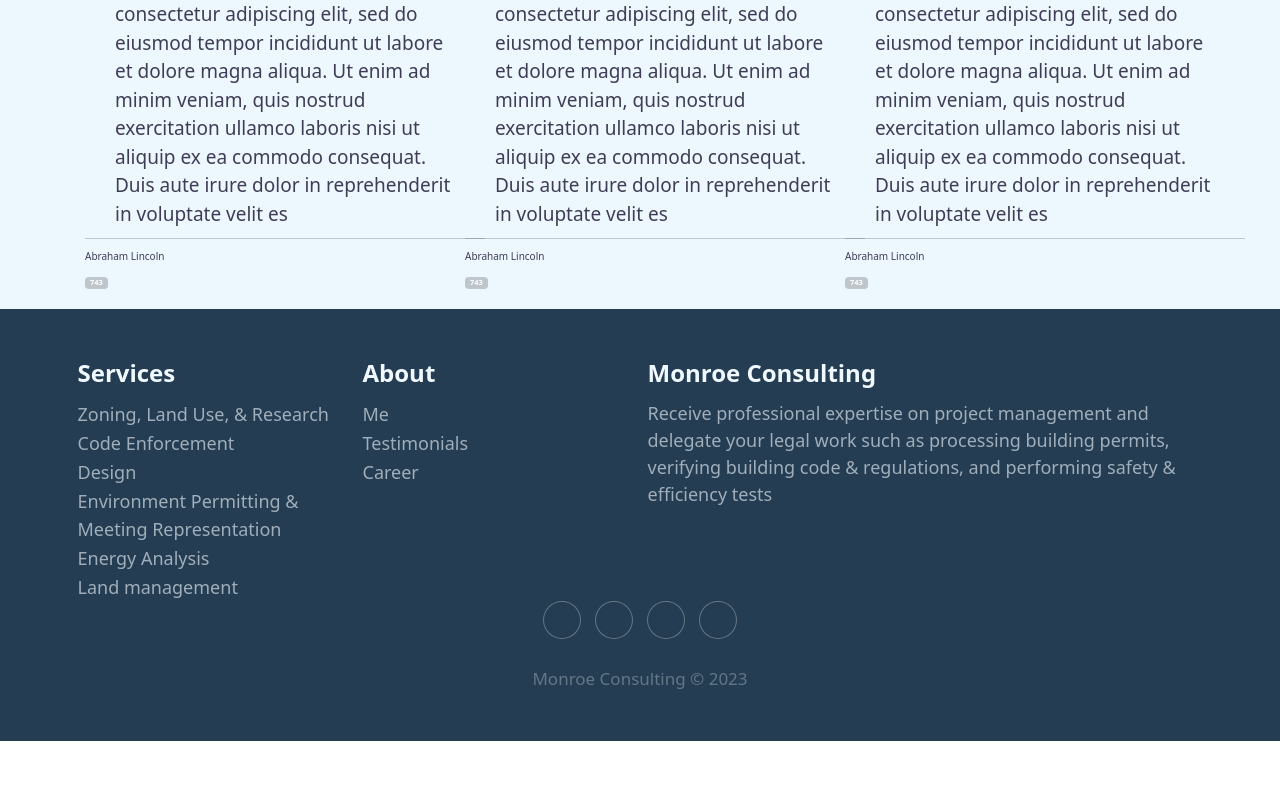
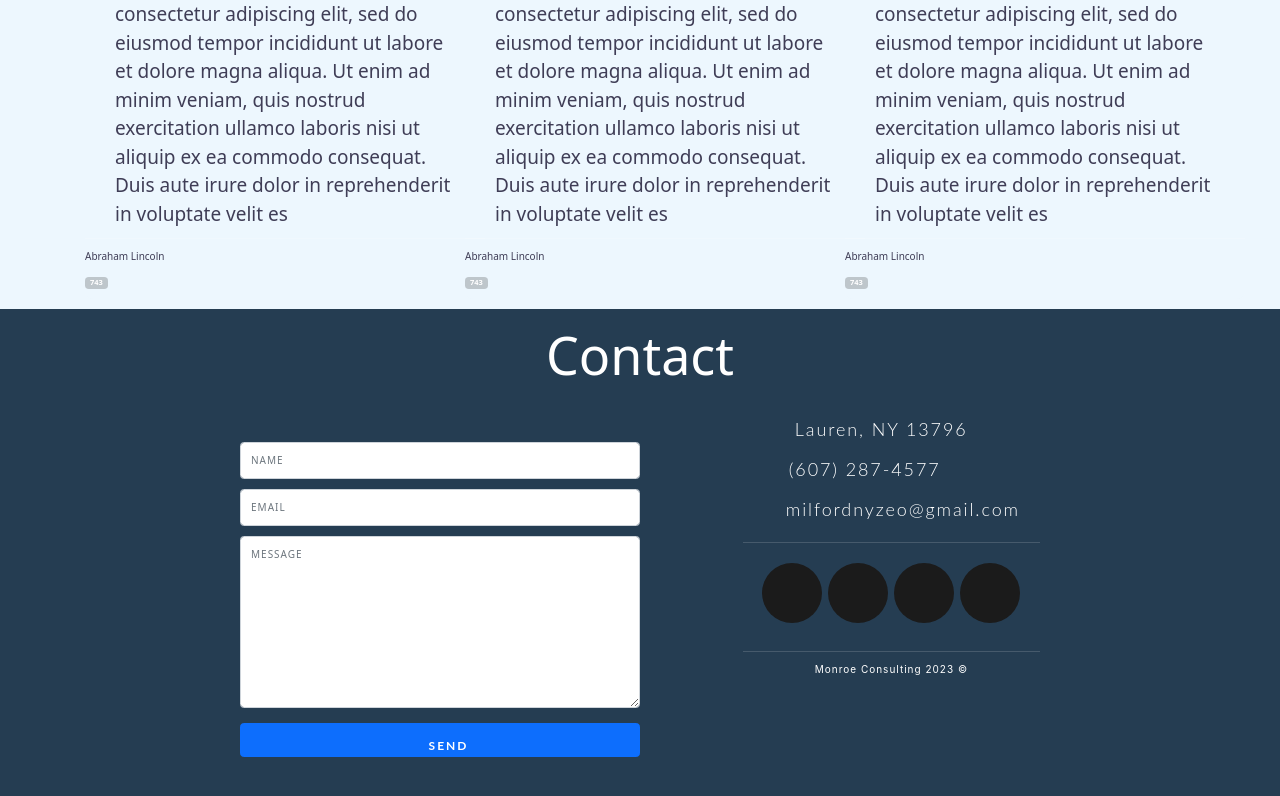
Before and after one commit to Caleb-Rogers/bmonroe-consulting, a Next.js app: page / in a window 1280 px wide. Shown: the part 2279-3075 px from the top of the page. Before the commit the page ends 3020 px from the top, so only its background shows below. Built offline with nearby package versions, Linux system fonts and the light colour scheme.

Commit message:
updated footer

```diff
--- /dev/null
+++ b/src/components/ContactMe/ContactMe.css
@@ -0,0 +1,278 @@
+body {
+  margin: 0;
+  padding: 0;
+  background-color: #253d52;
+  padding-bottom: 100px;
+}
+#contact {
+  width: 100%;
+  height: 100%;
+  background-color: #253d52;
+}
+
+.section-header {
+  text-align: center;
+  margin: 0 auto;
+  padding: 40px 0;
+  font: 300 60px;
+  color: #fff;
+  text-transform: uppercase;
+  letter-spacing: 6px;
+}
+
+.contact-wrapper {
+  display: flex;
+  flex-direction: row;
+  justify-content: space-between;
+  margin: 0 auto;
+  padding: 20px;
+  position: relative;
+  max-width: 840px;
+  background-color: #253d52;
+}
+
+/* Left contact page */
+.form-horizontal {
+  /*float: left;*/
+  max-width: 400px;
+
+  font-weight: 400;
+}
+
+.form-control,
+textarea {
+  max-width: 400px;
+  background-color: #000;
+  color: #fff;
+  letter-spacing: 1px;
+}
+
+.send-button {
+  margin-top: 15px;
+  height: 34px;
+  width: 400px;
+  overflow: hidden;
+  transition: all 0.2s ease-in-out;
+}
+
+.alt-send-button {
+  width: 400px;
+  height: 34px;
+  transition: all 0.2s ease-in-out;
+}
+
+.send-text {
+  display: block;
+  margin-top: 10px;
+  font: 700 12px "Lato", sans-serif;
+  letter-spacing: 2px;
+}
+
+.alt-send-button:hover {
+  transform: translate3d(0px, -29px, 0px);
+}
+
+/* Begin Right Contact Page */
+.direct-contact-container {
+  max-width: 400px;
+}
+
+/* Location, Phone, Email Section */
+.contact-list {
+  list-style-type: none;
+  margin-left: -30px;
+  padding-right: 20px;
+}
+
+.list-item {
+  line-height: 4;
+  color: white;
+}
+
+.contact-text {
+  font: 300 18px "Lato", sans-serif;
+  letter-spacing: 1.9px;
+  color: white;
+}
+
+.place {
+  margin-left: 62px;
+}
+
+.phone {
+  margin-left: 56px;
+}
+
+.gmail {
+  margin-left: 53px;
+}
+
+.contact-text a {
+  color: white;
+  text-decoration: none;
+  transition-duration: 0.2s;
+}
+
+.contact-text a:hover {
+  color: #fff;
+  text-decoration: none;
+}
+
+/* Social Media Icons */
+.social-media-list {
+  position: relative;
+  font-size: 22px;
+  text-align: center;
+  width: 100%;
+  margin: 0 auto;
+  padding: 0;
+}
+
+.social-media-list li a {
+  color: #fff;
+}
+
+.social-media-list li {
+  position: relative;
+  display: inline-block;
+  height: 60px;
+  width: 60px;
+  margin: 10px 3px;
+  line-height: 60px;
+  border-radius: 50%;
+  color: #fff;
+  background-color: rgb(27, 27, 27);
+  cursor: pointer;
+  transition: all 0.2s ease-in-out;
+}
+
+.social-media-list li:after {
+  content: "";
+  position: absolute;
+  top: 0;
+  left: 0;
+  width: 60px;
+  height: 60px;
+  line-height: 60px;
+  border-radius: 50%;
+  opacity: 0;
+  box-shadow: 0 0 0 1px #fff;
+  transition: all 0.2s ease-in-out;
+}
+
+.social-media-list li:hover {
+  background-color: #fff;
+}
+
+.social-media-list li:hover:after {
+  opacity: 1;
+  transform: scale(1.12);
+  transition-timing-function: cubic-bezier(0.37, 0.74, 0.15, 1.65);
+}
+
+.social-media-list li:hover a {
+  color: #000;
+}
+
+.copyright {
+  font: 200 14px;
+  font-family: -apple-system, BlinkMacSystemFont, "Segoe UI", "Roboto", "Oxygen",
+    "Ubuntu", "Cantarell", "Fira Sans", "Droid Sans", "Helvetica Neue",
+    sans-serif;
+  color: white;
+  letter-spacing: 1px;
+  text-align: center;
+}
+
+hr {
+  border-color: rgba(255, 255, 255, 0.6);
+}
+
+/* Begin Media Queries*/
+@media screen and (max-width: 850px) {
+  .contact-wrapper {
+    display: flex;
+    flex-direction: column;
+  }
+  .direct-contact-container,
+  .form-horizontal {
+    margin: 0 auto;
+  }
+
+  .direct-contact-container {
+    margin-top: 60px;
+    max-width: 300px;
+  }
+  .social-media-list li {
+    height: 60px;
+    width: 60px;
+    line-height: 60px;
+  }
+  .social-media-list li:after {
+    width: 60px;
+    height: 60px;
+    line-height: 60px;
+  }
+}
+
+@media screen and (max-width: 569px) {
+  .direct-contact-container,
+  .form-wrapper {
+    float: none;
+    margin: 0 auto;
+  }
+  .form-control,
+  textarea {
+    margin: 0 auto;
+  }
+
+  .name,
+  .email,
+  textarea {
+    width: 280px;
+  }
+
+  .direct-contact-container {
+    margin-top: 60px;
+    max-width: 280px;
+  }
+  .social-media-list {
+    left: 0;
+  }
+  .social-media-list li {
+    height: 55px;
+    width: 55px;
+    line-height: 55px;
+    font-size: 2rem;
+  }
+  .social-media-list li:after {
+    width: 55px;
+    height: 55px;
+    line-height: 55px;
+  }
+}
+
+@media screen and (max-width: 410px) {
+  .send-button {
+    width: 99%;
+  }
+}
+.form-horizontal {
+  /*float: left;*/
+  max-width: 400px;
+
+  font-weight: 400;
+  margin-top: 30px; /* add margin-top to create gap */
+}
+
+.form-control,
+textarea {
+  max-width: 400px;
+  background-color: #fff; /* change background color to white */
+  color: #000; /* change text color to black */
+  letter-spacing: 1px;
+  padding: 10px; /* add padding for better spacing */
+}
+.form-group input {
+  margin-bottom: 10px;
+}
--- /dev/null
+++ b/src/components/ContactMe/ContactMe.js
@@ -0,0 +1,112 @@
+function ContactMe() {
+  return (
+    <div>
+      <section id="contact">
+        <h1 className="text-center section-heading-white pt-4">Contact</h1>
+        <div className="contact-wrapper">
+          {/* Left contact page */}
+          <form id="contact-form" className="form-horizontal" role="form">
+            <div className="form-group">
+              <div className="col-sm-12">
+                <input
+                  type="text"
+                  className="form-control"
+                  id="name"
+                  placeholder="NAME"
+                  name="name"
+                  required
+                />
+              </div>
+            </div>
+            <div className="form-group">
+              <div className="col-sm-12">
+                <input
+                  type="email"
+                  className="form-control"
+                  id="email"
+                  placeholder="EMAIL"
+                  name="email"
+                  required
+                />
+              </div>
+            </div>
+            <textarea
+              className="form-control"
+              rows="10"
+              placeholder="MESSAGE"
+              name="message"
+              required
+            ></textarea>
+            <button
+              className="btn btn-primary send-button"
+              id="submit"
+              type="submit"
+              value="SEND"
+            >
+              <div className="alt-send-button">
+                <i className="fa fa-paper-plane"></i>
+                <span className="send-text">SEND</span>
+              </div>
+            </button>
+          </form>
+          {/* End of Left contact page */}
+          <div className="direct-contact-container">
+            <ul className="contact-list">
+              <li className="list-item">
+                <i className="fa fa-map-marker fa-2x">
+                  <span className="contact-text place">Lauren, NY 13796</span>
+                </i>
+              </li>
+              <li className="list-item">
+                <i className="fa fa-phone fa-2x">
+                  <span className="contact-text phone">
+                    <a href="tel:1-212-555-5555" title="Give me a call">
+                      (607) 287-4577
+                    </a>
+                  </span>
+                </i>
+              </li>
+              <li className="list-item">
+                <i className="fa fa-envelope fa-2x">
+                  <span className="contact-text gmail">
+                    <a href="mailto:#" title="Send me an email">
+                      milfordnyzeo@gmail.com
+                    </a>
+                  </span>
+                </i>
+              </li>
+            </ul>
+            <hr />
+            <ul className="social-media-list">
+              <li>
+                <a href="#" target="_blank" className="contact-icon">
+                  <i className="fa fa-github" aria-hidden="true"></i>
+                </a>
+              </li>
+              <li>
+                <a href="#" target="_blank" className="contact-icon">
+                  <i className="fa fa-codepen" aria-hidden="true"></i>
+                </a>
+              </li>
+              <li>
+                <a href="#" target="_blank" className="contact-icon">
+                  <i className="fa fa-twitter" aria-hidden="true"></i>
+                </a>
+              </li>
+              <li>
+                <a href="#" target="_blank" className="contact-icon">
+                  <i className="fa fa-instagram" aria-hidden="true"></i>
+                </a>
+              </li>
+            </ul>
+
+            <hr />
+            <div className="copyright">Monroe Consulting 2023 &copy;</div>
+          </div>
+        </div>
+      </section>
+    </div>
+  );
+}
+
+export default ContactMe;
--- a/src/components/Homepage/Homepage.js
+++ b/src/components/Homepage/Homepage.js
@@ -7,6 +7,7 @@ import Services from "../Services/Services";
 import AboutMe from "../AboutMe/AboutMe";
 import Testimonials from "../Testimonials/Testimonials";
 import Footer from "../Footer/Footer";
+import ContactMe from "../ContactMe/ContactMe";
 function Homepage() {
   return (
     <div className="wrapper">
@@ -16,7 +17,7 @@ function Homepage() {
       <Services />
 
       <Testimonials />
-      <Footer />
+      <ContactMe />
     </div>
   );
 }
--- a/src/pages/_app.js
+++ b/src/pages/_app.js
@@ -8,6 +8,7 @@ import "../components/Services/Services.css";
 import "../components/AboutMe/AboutMe.css";
 import "../components/Testimonials/Testimonials.css";
 import "../components/Footer/Footer.css";
+import "../components/ContactMe/ContactMe.css";
 
 <link
   rel="stylesheet"
```
